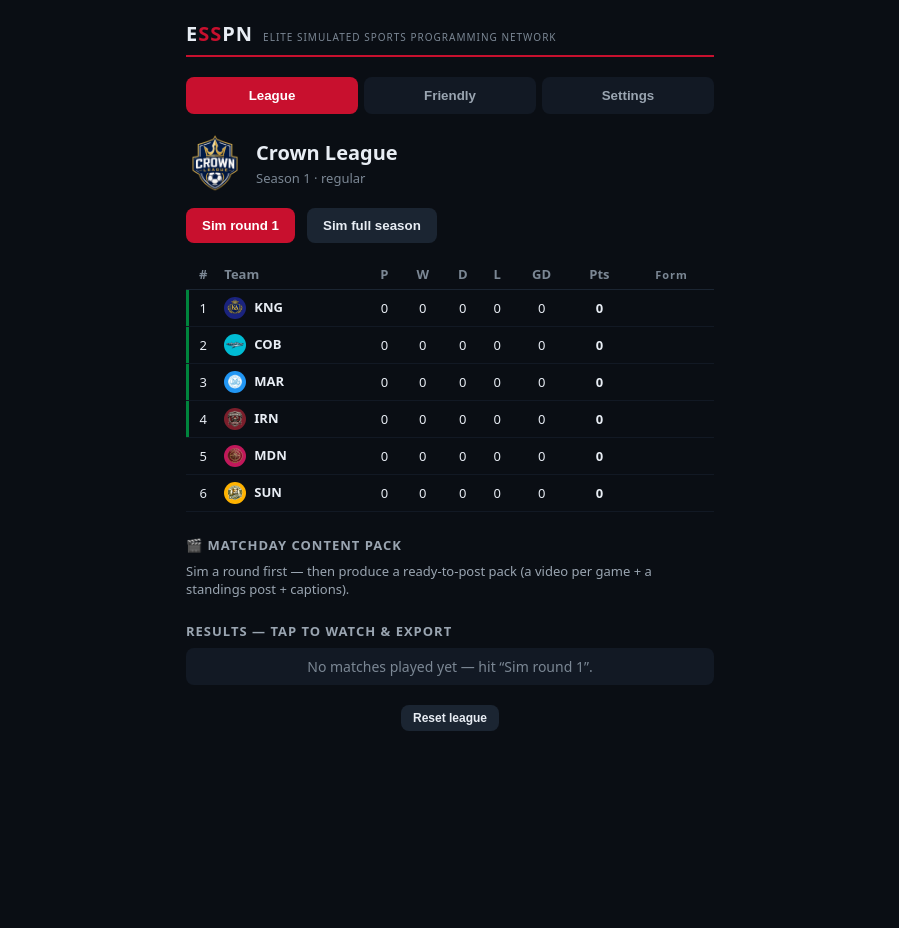
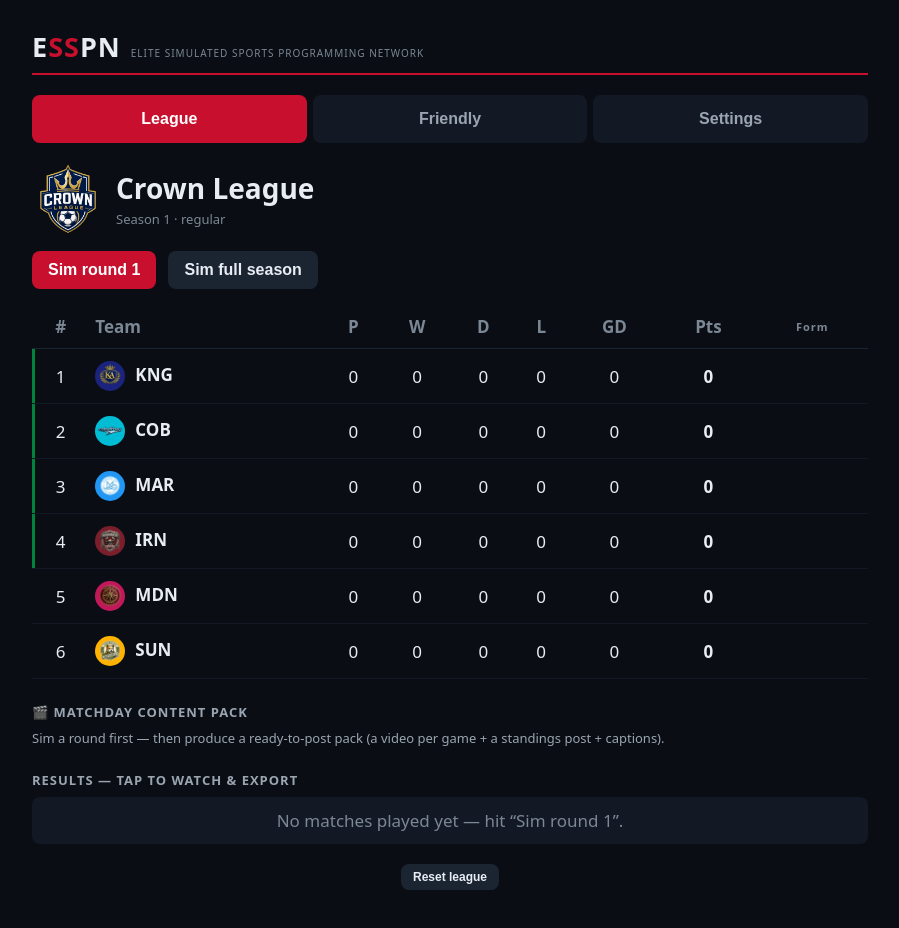
Before and after one commit to Frankyface/SportsSims, a React (Vite) app: page / in a window 1280 px wide. Shown: the top 928 px of the page, without its empty margins (190-1089 px from the left). Before the commit the page ends 800 px from the top, so only its background shows below. Built offline with nearby package versions, Linux system fonts and the light colour scheme.

Commit message:
feat: bigger field (75% of frame) + 8 players/side, scaled-up UI, random seed per league (fixes same-winner-on-reset), corrected Meridian crest

```diff
--- a/src/App.tsx
+++ b/src/App.tsx
@@ -10,9 +10,16 @@ const LEAGUE_ID = 'crown-league'
 const LEAGUE_NAME = 'Crown League'
 type Tab = 'league' | 'friendly' | 'settings'
 
+// A fresh random seed each time a league is created, so every new league plays
+// out differently. (This is a UI action, not the deterministic sim — a saved
+// league stores its seed, so its matches still re-render identically.)
+function newSeed(): string {
+  return `crown-${Date.now().toString(36)}-${Math.floor(Math.random() * 1e9).toString(36)}`
+}
+
 export default function App() {
   const [tab, setTab] = useState<Tab>('league')
-  const [league, setLeague] = useState<LeagueState>(() => loadLocal(LEAGUE_ID) ?? createLeague(LEAGUE_ID, LEAGUE_NAME))
+  const [league, setLeague] = useState<LeagueState>(() => loadLocal(LEAGUE_ID) ?? createLeague(newSeed(), LEAGUE_NAME, 6, LEAGUE_ID))
 
   useEffect(() => {
     saveLocal(league)
@@ -20,7 +27,7 @@ export default function App() {
 
   function resetLeague() {
     if (window.confirm('Start a brand-new league? This clears the current one on this device.')) {
-      setLeague(createLeague(LEAGUE_ID, LEAGUE_NAME))
+      setLeague(createLeague(newSeed(), LEAGUE_NAME, 6, LEAGUE_ID))
     }
   }
 
--- a/src/index.css
+++ b/src/index.css
@@ -6,12 +6,12 @@ body {
   background: #0a0e14;
   color: #e8edf4;
 }
-.wrap { max-width: 560px; margin: 0 auto; padding: 20px 16px 40px; }
+.wrap { max-width: 880px; margin: 0 auto; padding: 28px 22px 64px; }
 header {
   display: flex; align-items: baseline; gap: 10px;
   border-bottom: 2px solid #c8102e; padding-bottom: 8px; margin-bottom: 20px;
 }
-.net { font-weight: 800; letter-spacing: 1px; font-size: 20px; }
+.net { font-weight: 800; letter-spacing: 1px; font-size: 27px; }
 .net b { color: #c8102e; }
 .tag { font-size: 10px; text-transform: uppercase; letter-spacing: 1px; color: #7b8794; }
 .scoreboard {
@@ -37,7 +37,7 @@ header {
 .matchCanvas {
   display: block;
   width: 100%;
-  max-width: 300px;
+  max-width: 460px;
   aspect-ratio: 9 / 16;
   margin: 0 auto;
   border-radius: 14px;
@@ -48,7 +48,7 @@ header {
 
 /* Tabs */
 .tabs { display: flex; gap: 6px; margin: 16px 0 20px; }
-.tabs button { flex: 1; background: #121924; color: #9aa5b1; border: 0; border-radius: 8px; padding: 11px; font-weight: 700; cursor: pointer; }
+.tabs button { flex: 1; background: #121924; color: #9aa5b1; border: 0; border-radius: 8px; padding: 15px; font-weight: 700; font-size: 16px; cursor: pointer; }
 .tabs button.on { background: #c8102e; color: #fff; }
 
 /* Buttons */
@@ -59,9 +59,12 @@ header {
 
 /* League */
 .leagueHead { display: flex; align-items: center; gap: 12px; }
-.leagueHead h2 { margin: 0; font-size: 20px; }
+.leagueHead h2 { margin: 0; font-size: 28px; }
 .league-logo { width: 58px; height: 58px; object-fit: contain; flex: 0 0 auto; }
-.crest-img { width: 22px; height: 22px; border-radius: 50%; object-fit: cover; margin-right: 8px; vertical-align: middle; }
+.crest-img { width: 30px; height: 30px; border-radius: 50%; object-fit: cover; margin-right: 10px; vertical-align: middle; }
+.league-logo { width: 72px; height: 72px; }
+.btn { font-size: 16px; padding: 12px 20px; }
+.sub, .stats, .hint, .msg { font-size: 15px; }
 .sub { color: #7b8794; font-size: 13px; }
 .sectionH { font-size: 13px; color: #9aa5b1; margin: 24px 0 8px; text-transform: uppercase; letter-spacing: 1px; }
 .hint { font-size: 13px; color: #9aa5b1; margin: 0 0 16px; }
@@ -70,9 +73,9 @@ header {
 .offseason b { color: #fff; }
 
 /* Standings */
-.standings { width: 100%; border-collapse: collapse; font-size: 13px; margin-top: 12px; }
-.standings th { color: #7b8794; font-weight: 600; text-align: center; padding: 6px 4px; border-bottom: 1px solid #1b2532; }
-.standings td { text-align: center; padding: 7px 4px; border-bottom: 1px solid #121924; }
+.standings { width: 100%; border-collapse: collapse; font-size: 17px; margin-top: 16px; }
+.standings th { color: #7b8794; font-weight: 600; text-align: center; padding: 10px 6px; border-bottom: 1px solid #1b2532; }
+.standings td { text-align: center; padding: 12px 6px; border-bottom: 1px solid #121924; }
 .standings .teamCol { text-align: left; font-weight: 700; }
 .standings .pts { font-weight: 800; }
 .standings .formCol { letter-spacing: 1px; color: #7b8794; font-size: 11px; }
@@ -81,7 +84,7 @@ header {
 
 /* Results list */
 .results { list-style: none; padding: 0; margin: 0; }
-.results li { display: flex; align-items: center; gap: 8px; background: #121924; border-radius: 8px; padding: 9px 12px; margin-bottom: 6px; cursor: pointer; font-size: 14px; }
+.results li { display: flex; align-items: center; gap: 8px; background: #121924; border-radius: 8px; padding: 12px 16px; margin-bottom: 7px; cursor: pointer; font-size: 17px; }
 .results li.sel { outline: 2px solid #c8102e; }
 .results li .rd { color: #7b8794; font-size: 11px; width: 46px; }
 .results li b { margin: 0 auto; }
--- a/src/league/league.ts
+++ b/src/league/league.ts
@@ -13,11 +13,11 @@ import { SIM_VERSION, type MatchResult } from '../sim/types'
 import { generateFixtures } from './fixtures'
 import type { Fixture, LeagueState, MatchScore, SeasonRecord, StandingRow } from './types'
 
-export function createLeague(seedKey: string, name: string, teamCount = 6): LeagueState {
+export function createLeague(seedKey: string, name: string, teamCount = 6, id: string = seedKey): LeagueState {
   const teams = generateLeague(seedKey, teamCount)
   const fixtures = generateFixtures(teams.map((t) => t.identity.id))
   return {
-    id: seedKey,
+    id,
     name,
     seedKey,
     season: 1,
--- a/src/render/renderMatch.ts
+++ b/src/render/renderMatch.ts
@@ -36,8 +36,9 @@ export function buildRenderModel(m: MatchResult, width = RENDER_W, height = REND
 }
 
 // Portrait layout; keep key content inside the IG safe band (avoid top ~220, bottom ~470).
-const PITCH = { x: 70, y: 470, w: 940, h: 980 }
-const BUG_Y = 300
+// Big pitch — fills most of the frame; the scorebug + lower-thirds float over it.
+const PITCH = { x: 20, y: 300, w: 1040, h: 1440 }
+const BUG_Y = 240
 
 function ease(t: number): number {
   return t < 0.5 ? 2 * t * t : 1 - ((-2 * t + 2) * (-2 * t + 2)) / 2
@@ -77,11 +78,11 @@ function drawPitch(ctx: Ctx): void {
   ctx.lineTo(x + w, y + h / 2)
   ctx.stroke()
   ctx.beginPath()
-  ctx.arc(x + w / 2, y + h / 2, 92, 0, Math.PI * 2)
+  ctx.arc(x + w / 2, y + h / 2, 130, 0, Math.PI * 2)
   ctx.stroke()
-  const gw = 240
-  ctx.strokeRect(x + w / 2 - gw / 2, y - 2, gw, 44)
-  ctx.strokeRect(x + w / 2 - gw / 2, y + h - 42, gw, 44)
+  const gw = 340
+  ctx.strokeRect(x + w / 2 - gw / 2, y - 2, gw, 64)
+  ctx.strokeRect(x + w / 2 - gw / 2, y + h - 62, gw, 64)
 }
 
 function attackingGoalY(team: Beat['team']): number {
@@ -121,11 +122,14 @@ function drawDisc(ctx: Ctx, x: number, y: number, r: number, fill: string): void
 }
 
 const FORM: Array<[number, number]> = [
-  [0.5, 0.9],
-  [0.26, 0.74],
-  [0.74, 0.74],
-  [0.4, 0.56],
-  [0.6, 0.56],
+  [0.5, 0.95], // keeper
+  [0.18, 0.82],
+  [0.4, 0.86],
+  [0.6, 0.86],
+  [0.82, 0.82],
+  [0.3, 0.66],
+  [0.7, 0.66],
+  [0.5, 0.52], // striker
 ]
 
 function drawPlayers(ctx: Ctx, model: RenderModel, beat: Beat, t: number, progress: number): void {
@@ -145,7 +149,7 @@ function drawPlayers(ctx: Ctx, model: RenderModel, beat: Beat, t: number, progre
         px += (ball.x - px) * 0.06
         py += (ball.y - py) * 0.06
       }
-      drawDisc(ctx, px, py, 22, team.color)
+      drawDisc(ctx, px, py, 27, team.color)
     }
   }
 }
@@ -153,7 +157,7 @@ function drawPlayers(ctx: Ctx, model: RenderModel, beat: Beat, t: number, progre
 function drawBall(ctx: Ctx, beat: Beat, progress: number): void {
   const b = ballPos(beat, progress)
   ctx.beginPath()
-  ctx.arc(b.x, b.y, 13, 0, Math.PI * 2)
+  ctx.arc(b.x, b.y, 17, 0, Math.PI * 2)
   ctx.fillStyle = '#ffffff'
   ctx.fill()
   ctx.lineWidth = 2
@@ -214,7 +218,7 @@ function drawLowerThird(ctx: Ctx, model: RenderModel, beat: Beat, progress: numb
   const w = 760
   const h = 78
   const x = model.width / 2 - w / 2
-  const y = 1372
+  const y = 1330
   ctx.save()
   ctx.globalAlpha = ease(Math.min(1, progress * 3))
   roundRect(ctx, x, y, w, h, 10)
```
Also changed, not shown: src/assets/logos/meridian.png.
